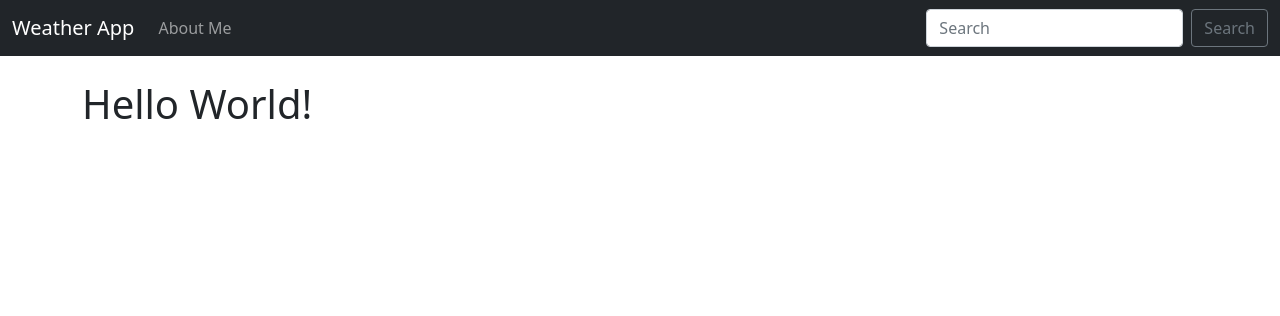
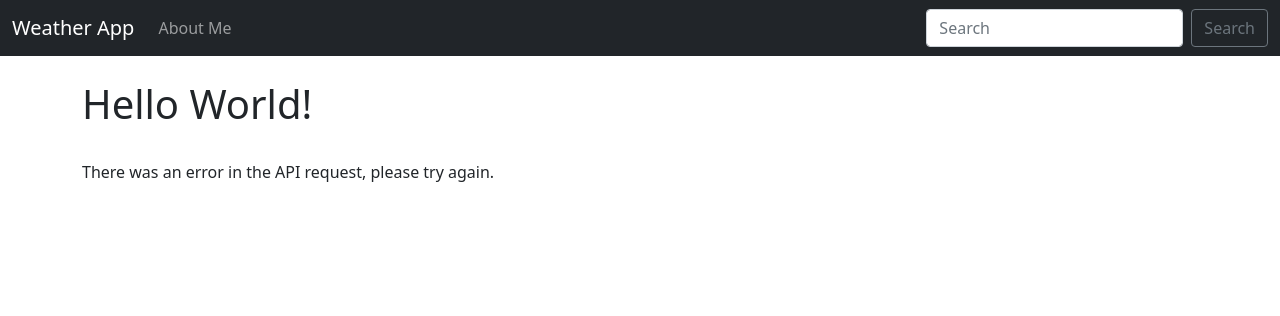
Before and after one commit to nicolasdiez/django-weather-app, a Django app: page / in a window 1280 px wide. Shown: the top 316 px of the page. Run offline with Django 4.2, Linux system fonts and the light colour scheme; data that the repository does not hold is empty.

Commit message:
Integrate first request Air Now API

```diff
--- a/lookup/templates/home.html
+++ b/lookup/templates/home.html
@@ -4,5 +4,19 @@
 {% block content %}
 
 <h1>Hello World!</h1>
+<br/>
+<!--- call the context variable 'api' -->
+
+{% if api %}
+    {% if api == "Error..." %}
+        There was an error in the API request, please try again.
+    {% else %}
+        <br/> {{ api.0 }} <br/><br/>
+        Air Quality: {{ api.0.AQI }} <br/>
+        Area: {{ api.0.ReportingArea }} <br/>
+        Category: {{ api.0.Category.Name }} <br/>
+    {% endif %}
+{% endif %}
+
 
 {% endblock %}
--- a/lookup/views.py
+++ b/lookup/views.py
@@ -2,7 +2,19 @@
 from django.shortcuts import render
 
 def home(request):
-    return render(request, 'home.html', {})
+    import json
+    import requests #needs to be installed first -> $ pip install requests
+
+    api_request = requests.get("https://www.airnowapi.org/aq/observation/zipCode/current/?format=application/json&zipCode=89129&distance=5&API_KEY=6EF830AC-9603-4B0E-954B-18C23C271DCD")
+
+    try:
+        #load up into a JSON the content of api_request
+        api = json.loads(api_request.content)
+    except Exception as e:
+        api = "Error..."
+
+    #make variable 'api' available into the context of the home.html file
+    return render(request, 'home.html', {'api':api})
 
 def about(request):
     return render(request, 'about.html', {})
```
